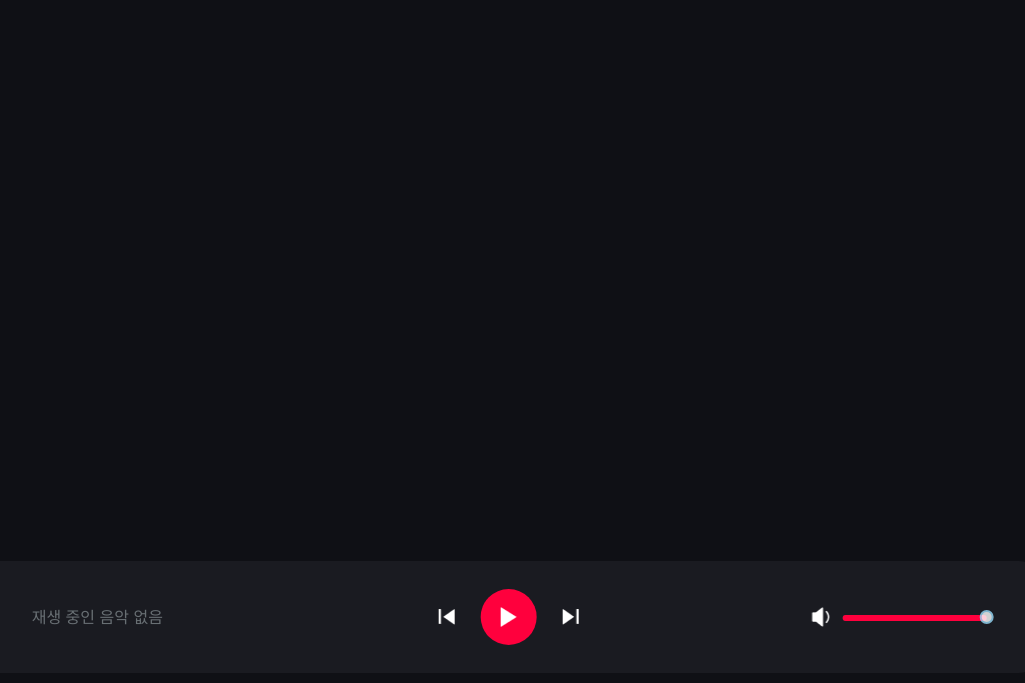
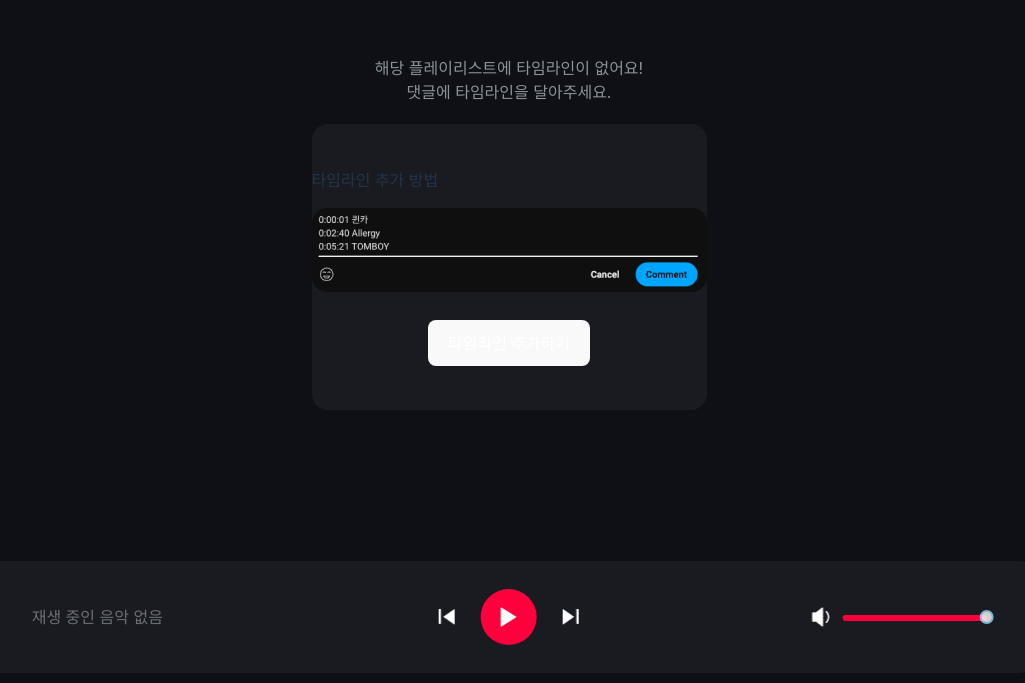
Before and after one commit to kdby-io/shake-youtube, a React (Vite) app: page / in a window 1280 px wide. Shown: the part 103-786 px from the top of the page, without its empty margins (131-1156 px from the left). Built offline with nearby package versions, Linux system fonts and the light colour scheme; no server answers.

Commit message:
chapter 없을 때 타임라인 추가 안내

```diff
--- a/src/App.tsx
+++ b/src/App.tsx
@@ -8,6 +8,7 @@ import { ChapterPlayLists } from "./components/ChapterPlayLists";
 import { Title } from "./components/Title";
 import { shuffle } from "lodash";
 import { Controller } from "./components/Controller";
+import { NoChapters } from "./components/NoChapters";
 
 const playerOpts: YouTubeProps["opts"] = {
   height: "390",
@@ -32,6 +33,8 @@ function App() {
   useEffect(() => {
     setShakedChapters(shuffle(chapters));
   }, [chapters]);
+
+  const isChaptersExist: boolean = chapters.length !== 0 ? true : false;
 
   useEffect(() => {
     (async () => {
@@ -127,6 +130,7 @@ function App() {
               : videoForShake?.thumbnails.medium.url ?? ""
           }
         />
+        {isChaptersExist ? (
           <ChapterPlayLists
             className="flex-grow overflow-y-auto mb-40 no-scrollbar"
             chapters={shakedChapters}
@@ -134,6 +138,13 @@ function App() {
             playerTime={playerTime}
             nowPlayerPlaying={nowPlaying}
           />
+        ) : (
+          <NoChapters
+            className="flex flex-col flex-grow mb-52 gap-5 justify-center"
+            videoId={videoId}
+          />
+        )}
+
         <Youtube
           className="hidden"
           videoId={videoId}
--- /dev/null
+++ b/src/components/NoChapters.tsx
@@ -0,0 +1,29 @@
+import no_chapters from "../assets/no_chapters.png";
+
+type Props = {
+  videoId: string;
+  className: string;
+};
+export const NoChapters = ({ videoId, className }: Props) => {
+  return (
+    <div className={className}>
+      <div className=" text-center text-base text-[#8A9397]">
+        <p>해당 플레이리스트에 타임라인이 없어요!</p>
+        <p>댓글에 타임라인을 달아주세요.</p>
+      </div>
+      <div className=" bg-[#1A1B21] py-11 rounded-2xl flex flex-col items-center gap-7">
+        <div>
+          <p>타임라인 추가 방법</p>
+          <img src={no_chapters} className=" mt-4"></img>
+        </div>
+        <a
+          href={`https://www.youtube.com/watch?v=${videoId}`}
+          target="_blank"
+          className="text-[#ffffff]"
+        >
+          <button className=" hover:text-[#ffffff]">타임라인 추가하기</button>
+        </a>
+      </div>
+    </div>
+  );
+};
```
Also changed, not shown: src/assets/no_chapters.png (added). Lines whose indentation alone changed are shown as unchanged.
